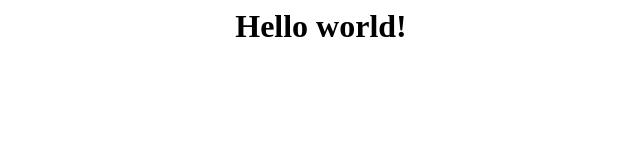
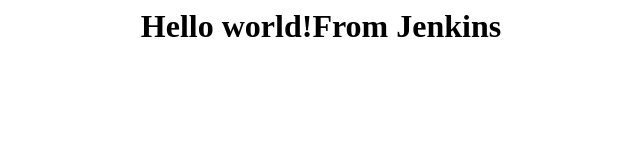
Before and after one commit to j4jewel/my_jenkins_project, a plain HTML site: page index.html in a window 1280 px wide. Shown: the whole page, without its empty margins (319-959 px from the left). Drawn offline with Linux system fonts and the light colour scheme.

Commit message:
second commit

```diff
--- a/index.html
+++ b/index.html
@@ -1 +1 @@
-<h1><center>Hello world! <center/><h1/>
+<h1><center>Hello world!From Jenkins <center/><h1/>
```
